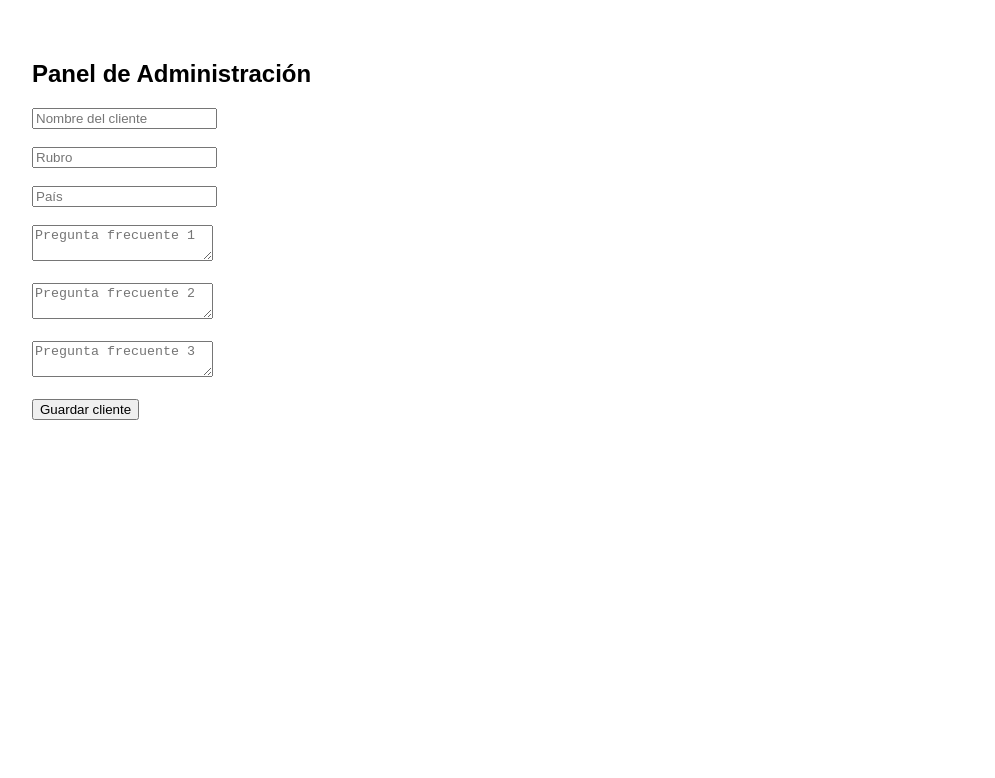
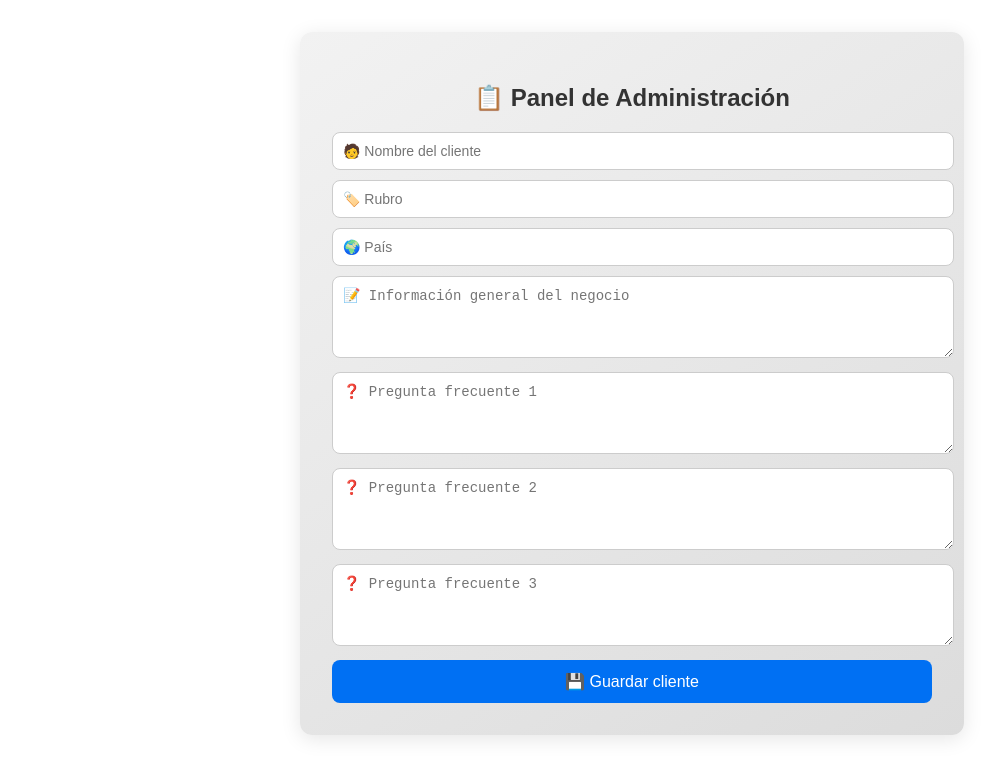
Before and after one commit to TatoPadbol/Bot, a Next.js app: page /admin in a window 1280 px wide. Shown: the top 778 px of the page, without its empty margins (8-1003 px from the left). Built offline with nearby package versions, Linux system fonts and the light colour scheme.

Commit message:
Add files via upload

```diff
--- a/pages/admin.js
+++ b/pages/admin.js
@@ -5,6 +5,7 @@ export default function AdminPanel() {
     nombre: "",
     rubro: "",
     pais: "",
+    info: "",
     faq1: "",
     faq2: "",
     faq3: ""
@@ -26,7 +27,7 @@ export default function AdminPanel() {
       });
       if (res.ok) {
         alert("Cliente guardado exitosamente.");
-        setCliente({ nombre: "", rubro: "", pais: "", faq1: "", faq2: "", faq3: "" });
+        setCliente({ nombre: "", rubro: "", pais: "", info: "", faq1: "", faq2: "", faq3: "" });
       } else {
         alert("Hubo un error al guardar.");
       }
@@ -37,17 +38,51 @@ export default function AdminPanel() {
   };
 
   return (
-    <div style={{ padding: "2rem", fontFamily: "Arial" }}>
-      <h2>Panel de Administración</h2>
+    <div style={{
+      padding: "2rem",
+      fontFamily: "Arial",
+      background: "linear-gradient(145deg, #f2f2f2, #dcdcdc)",
+      borderRadius: "12px",
+      maxWidth: "600px",
+      margin: "2rem auto",
+      boxShadow: "0 4px 20px rgba(0, 0, 0, 0.1)"
+    }}>
+      <h2 style={{ textAlign: "center", color: "#333" }}>📋 Panel de Administración</h2>
       <form onSubmit={handleSubmit}>
-        <input type="text" name="nombre" placeholder="Nombre del cliente" value={cliente.nombre} onChange={handleChange} /><br /><br />
-        <input type="text" name="rubro" placeholder="Rubro" value={cliente.rubro} onChange={handleChange} /><br /><br />
-        <input type="text" name="pais" placeholder="País" value={cliente.pais} onChange={handleChange} /><br /><br />
-        <textarea name="faq1" placeholder="Pregunta frecuente 1" value={cliente.faq1} onChange={handleChange} /><br /><br />
-        <textarea name="faq2" placeholder="Pregunta frecuente 2" value={cliente.faq2} onChange={handleChange} /><br /><br />
-        <textarea name="faq3" placeholder="Pregunta frecuente 3" value={cliente.faq3} onChange={handleChange} /><br /><br />
-        <button type="submit">Guardar cliente</button>
+        <input type="text" name="nombre" placeholder="🧑 Nombre del cliente" value={cliente.nombre} onChange={handleChange} style={inputStyle} />
+        <input type="text" name="rubro" placeholder="🏷️ Rubro" value={cliente.rubro} onChange={handleChange} style={inputStyle} />
+        <input type="text" name="pais" placeholder="🌍 País" value={cliente.pais} onChange={handleChange} style={inputStyle} />
+        <textarea name="info" placeholder="📝 Información general del negocio" value={cliente.info} onChange={handleChange} style={textAreaStyle} />
+        <textarea name="faq1" placeholder="❓ Pregunta frecuente 1" value={cliente.faq1} onChange={handleChange} style={textAreaStyle} />
+        <textarea name="faq2" placeholder="❓ Pregunta frecuente 2" value={cliente.faq2} onChange={handleChange} style={textAreaStyle} />
+        <textarea name="faq3" placeholder="❓ Pregunta frecuente 3" value={cliente.faq3} onChange={handleChange} style={textAreaStyle} />
+        <button type="submit" style={buttonStyle}>💾 Guardar cliente</button>
       </form>
     </div>
   );
 }
+
+const inputStyle = {
+  width: "100%",
+  padding: "10px",
+  marginBottom: "10px",
+  borderRadius: "8px",
+  border: "1px solid #ccc",
+  fontSize: "14px"
+};
+
+const textAreaStyle = {
+  ...inputStyle,
+  minHeight: "60px"
+};
+
+const buttonStyle = {
+  backgroundColor: "#0070f3",
+  color: "#fff",
+  border: "none",
+  padding: "12px 20px",
+  borderRadius: "8px",
+  cursor: "pointer",
+  fontSize: "16px",
+  width: "100%"
+};
```
Also changed, not shown: pages/index.js (+12 -4 lines).
